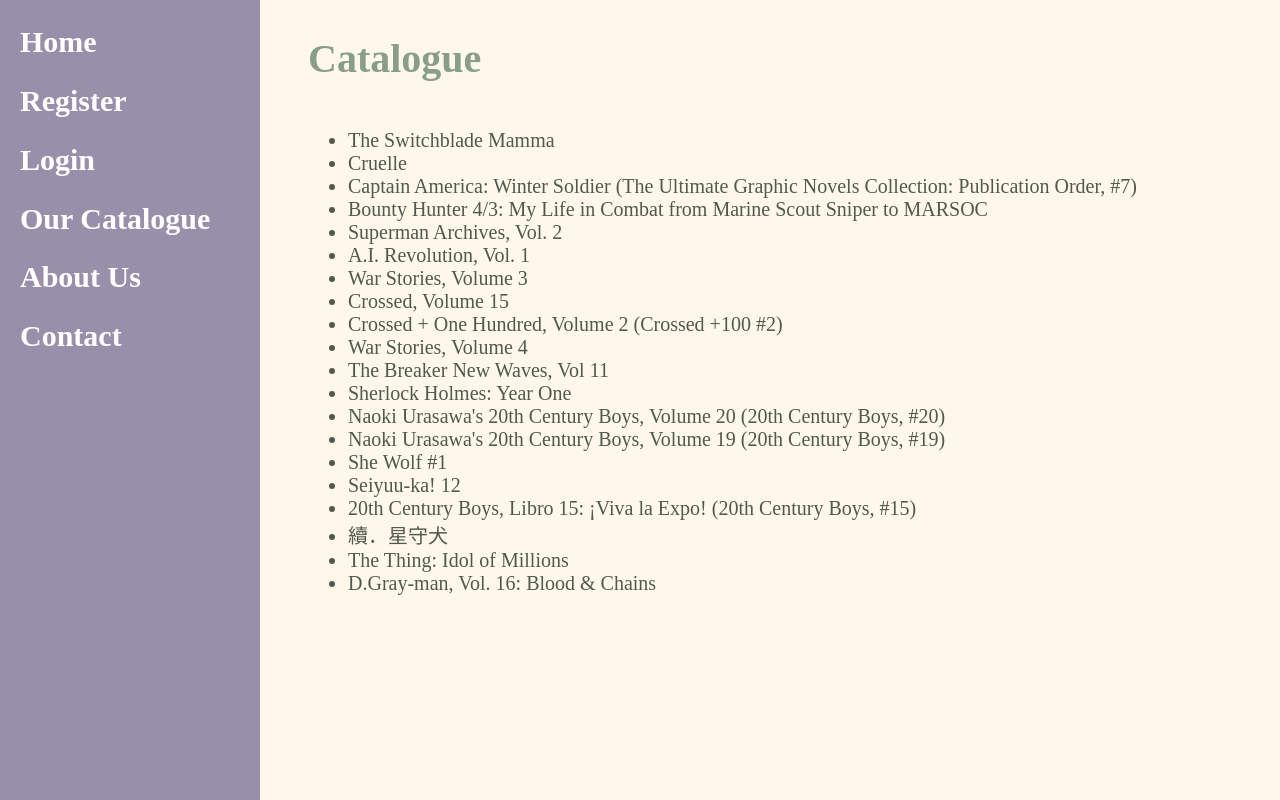
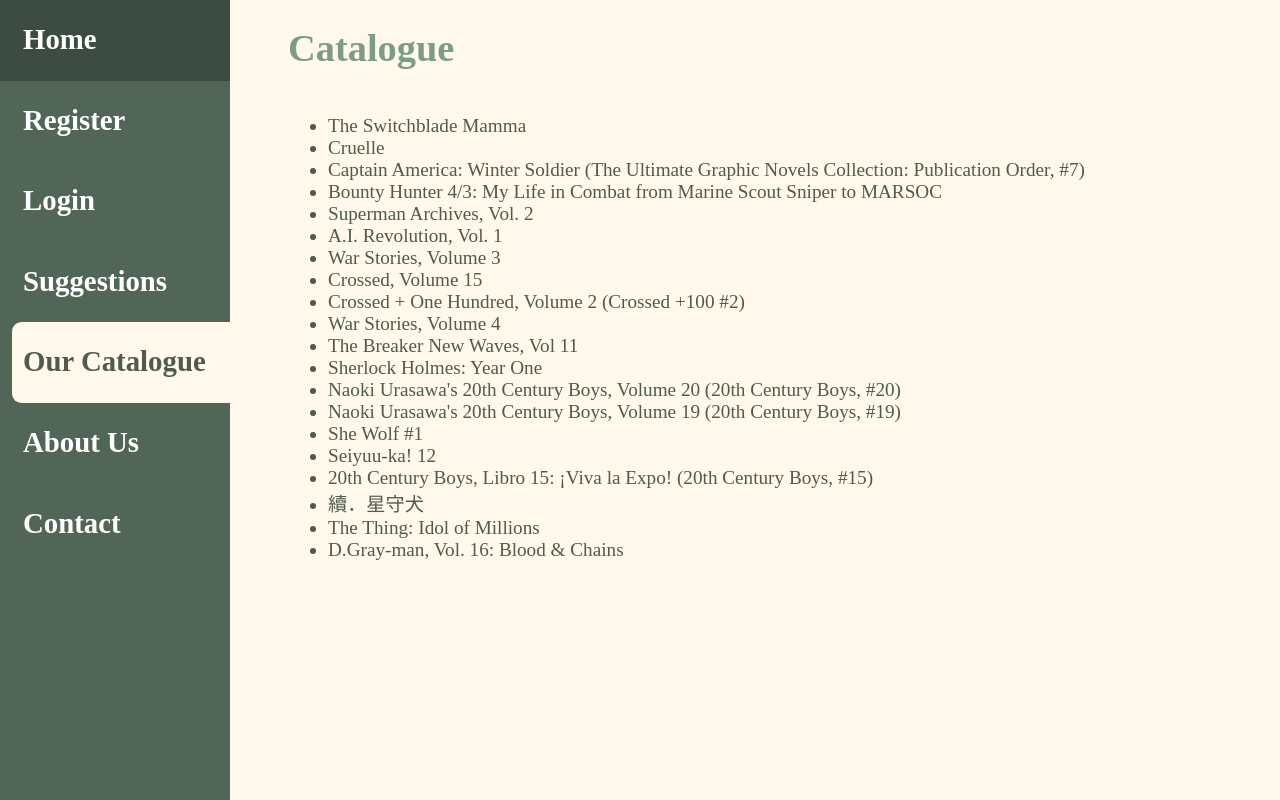
Before and after one commit to mightbesimon/library-flask-website, a Flask app: page /catalogue in a window 1280 px wide. Run offline with Flask 2, Linux system fonts and the light colour scheme.

Commit message:
[feature] polished nav bar
also changed:
all hex colours to hsl
px to ratio to per responsive design
main tag positioning

```diff
--- a/library/templates/layout.html
+++ b/library/templates/layout.html
@@ -4,52 +4,79 @@
     <title>Library</title>
     <meta charset='UTF-8'>
     <style type="text/css">
-        body {
-            /*background: #ffefd5; /*PapayaWhip*/
-            background: #fff8ea; /*PapayaWhip*/
-            font-size: 20px;
+        :root {
+            /* colour palette */
+            --cream : hsl(40, 100%, 96%);
+            --coffee: hsl(40,  14%, 62%);
+            --purple: hsl(258, 14%, 62%);
+            --dark  : hsl(109,  7%, 33%);
+            --green : hsl(128, 30%, 42%);
+            --green2: hsl(140, 15%, 55%);
+            --green2-dark: hsl(140, 11%, 36%);
+
+            /**/
+            /*--nav : var(--purple);*/
+            --nav : var(--green2-dark);
+            --nav-text : white;
+            --nav-hover: hsl(140, 11%, 27%);
+            --main: var(--cream );
+            --text: var(--dark  );
+        }
+        html, body {
+            margin: 0;
+            background: var(--nav);
+            font-size: 1.5vw;
+            transition: all .5s ease;
         }
         a {
-            color: #50594e;
+            color: var(--text);
             text-decoration: none;
         }
         a:hover {
-            color: #4B8C54;
+            color: var(--green);
         }
         nav {
-            top: 0px;
-            left: 0px;
             position: fixed;
-            width: 240px;
-            height: 100%;
-            /*background: #4B8C54;*/
-            background: #9890ab;
-            /*background: #869e8e;*/
-            color: #fff;
-            padding-left: 20px;
+            top: 0;
+            left: 0;
+            width: 18%;
+            height: 100vh;
+
+            background: var(--nav);
         }
-        nav h1 {
-            color: #000;
+        nav h2 {
+            margin: 0;
+            height: 1.8rem;
+            padding: 10%;
+            padding-right: 0 !important;
+
+            background: var(--nav);
+            color: var(--nav-text);
+
+            display: flex;
+            flex-direction: column;
+            transition: margin .5s, padding .5s, border .5s, background .5s, color .3s;
         }
-        nav a {
-            color: #fff;
-        }
-        nav a:hover {
-            color: #000;
+        nav h2:hover {
+            margin: 0 !important;
+            padding: 10% !important;
+            border-radius: 0 !important;
+            background: var(--nav-hover) !important;
+            color: var(--nav-text) !important;
         }
         main {
-            margin-left: 300px;
-            margin-right: 80px;
-            height: 100%;
+            padding-left: 22.5%;
+            padding-right: 7.5%;
+            min-height: 100vh;
+
+            background: var(--main);
+            color: var(--text);
+
             display: flex;
             flex-direction: column;
-            /*color: #677566;*/
-            color: #50594e;
         }
         main h1 {
-            /*color: #4B8C54;*/
-            /*color: #9ab5a1;*/
-            color: #889e8b;
+            color: var(--green2);
         }
     </style>
 </head>
--- a/library/templates/navigation.html
+++ b/library/templates/navigation.html
@@ -1,19 +1,16 @@
-<!-- <h1>Navigation</h1> -->
-<a href="/">
-    <h2>Home</h2>
-</a>
-<a href="/register">
-    <h2>Register</h2>
-</a>
-<a href="/login">
-    <h2>Login</h2>
-</a>
-<a href="/catalogue">
-    <h2>Our Catalogue</h2>
-</a>
-<a href="/aboutus">
-    <h2>About Us</h2>
-</a>
-<a href="/contact">
-    <h2>Contact</h2>
-</a>
+{% for url, name in (('/'           , 'Home'         ),
+                     ('/register'   , 'Register'     ),
+                     ('/login'      , 'Login'        ),
+                     ('/suggestions', 'Suggestions'  ),
+                     ('/catalogue'  , 'Our Catalogue'),
+                     ('/aboutus'    , 'About Us'     ),
+                     ('/Contact'    , 'Contact'      ),
+) %}
+    <a href="{{ url }}">
+        <h2 {% if url_for(request.endpoint, **request.view_args)==url %}
+                    style="margin-left: 5%; padding-left: 5%; border-radius: .5rem 0 0 .5rem;
+                    background: var(--main); color: var(--text); " {% endif %}>
+            {{ name }}
+        </h2>
+    </a>
+{% endfor %}
```
